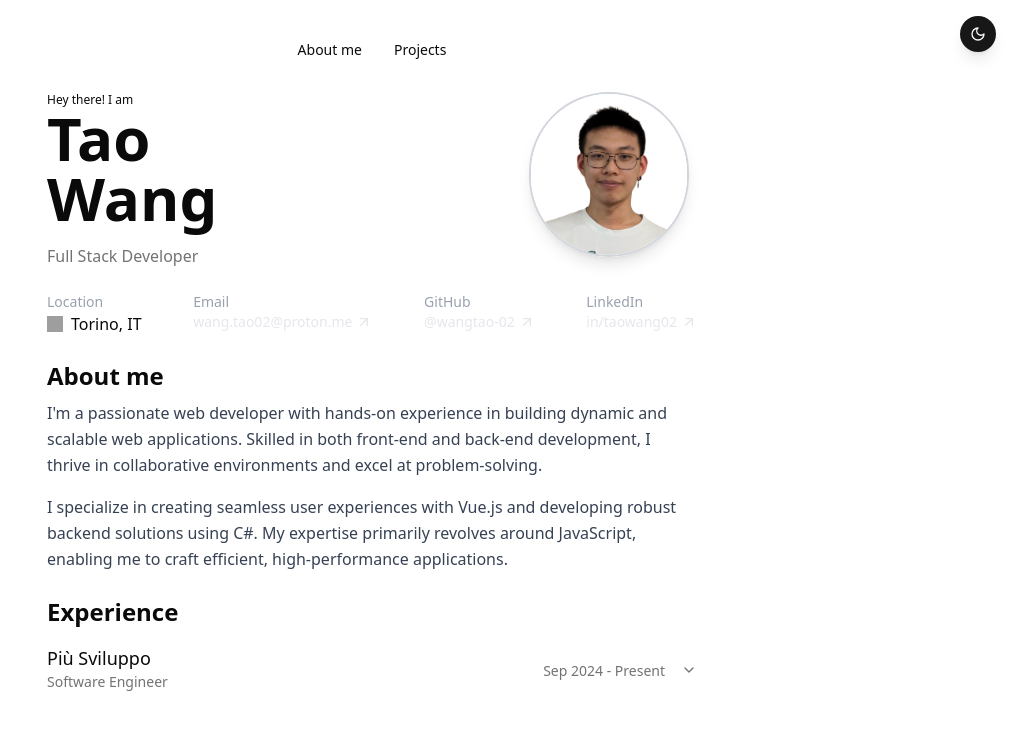
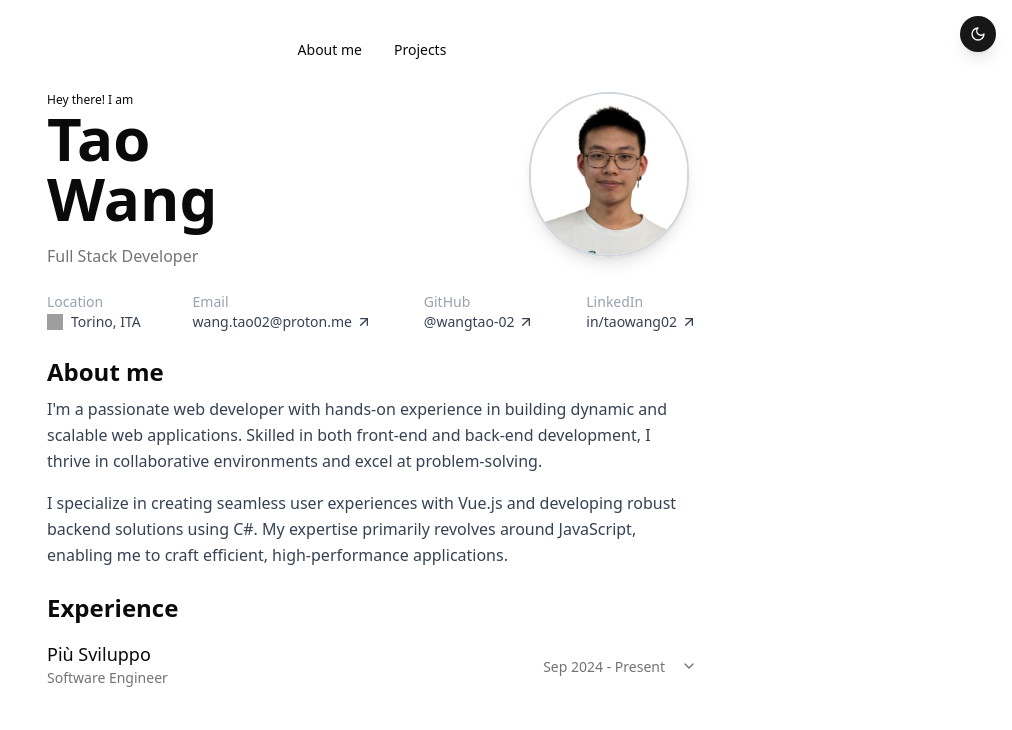
Before and after one commit to wangtao-02/portfolio, a Next.js app: page / in a window 1280 px wide. Shown: the top 730 px of the page, without its empty margins (268-1280 px from the left). Built offline with nearby package versions, Linux system fonts and the light colour scheme; grey boxes are pictures that could not be loaded.

Commit message:
Graphic adjustments for light mode

```diff
--- a/app/layout.tsx
+++ b/app/layout.tsx
@@ -17,7 +17,7 @@ const geistMono = Geist_Mono({
 
 export const metadata: Metadata = {
   title: "Tao Wang | Full Stack Developer",
-  description: "aaaanmegri",
+  description: "Tao Wang's portfolio",
 };
 
 export default function RootLayout({
--- a/app/page.tsx
+++ b/app/page.tsx
@@ -18,7 +18,7 @@ export default function Home() {
             <br />
             Wang
           </div>
-          <div className="max-w-xs pt-4 py-6 text-muted-foreground">
+          <div className="max-w-xs pt-4 py-6 text-muted-foreground font-medium">
             Full Stack Developer
           </div>
         </div>
--- a/components/my-links.tsx
+++ b/components/my-links.tsx
@@ -19,7 +19,7 @@ const Link: FunctionComponent<PropsWithChildren & { url: string }> = ({
       className="flex items-center gap-1 text-sm text-gray-200 hover:text-white transition-colors"
     >
       {children}
-      <ArrowUpRightIcon className="w-4 h-4" />
+      <ArrowUpRightIcon className="w-4 h-4  text-gray-700 dark:text-white" />
     </NextLink>
   );
 };
@@ -37,27 +37,33 @@ export const MyLinks: FunctionComponent = () => {
             src={"https://hatscripts.github.io/circle-flags/flags/it.svg"}
             alt="IT Flag"
           />
-          Torino, IT
+          <p className="text-sm text-gray-700 dark:text-white">Torino, ITA</p>
         </p>
       </div>
       <div>
         <LinkTitle>Email</LinkTitle>
         <p className="flex items-center justify-center">
           <Link url="mailto:wang.tao02@proton.me?subject=We have an interesting offer for you!">
-            wang.tao02@proton.me
+            <p className="text-gray-700 dark:text-white">
+              wang.tao02@proton.me
+            </p>
           </Link>
         </p>
       </div>
       <div>
         <LinkTitle>GitHub</LinkTitle>
-        <p className="flex items-center justify-center">
-          <Link url="https://github.com/wangtao-02">@wangtao-02</Link>
+        <p className="flex items-center justify-center text-muted-foreground">
+          <Link url="https://github.com/wangtao-02">
+            <p className="text-gray-700 dark:text-white">@wangtao-02</p>
+          </Link>
         </p>
       </div>
       <div>
         <LinkTitle>LinkedIn</LinkTitle>
-        <p className="flex items-center justify-center">
-          <Link url="https://www.linkedin.com/in/taowang02/">in/taowang02</Link>
+        <p className="flex items-center justify-center text-muted-foreground">
+          <Link url="https://www.linkedin.com/in/taowang02/">
+            <p className="text-gray-700 dark:text-white">in/taowang02</p>
+          </Link>
         </p>
       </div>
     </div>
```
